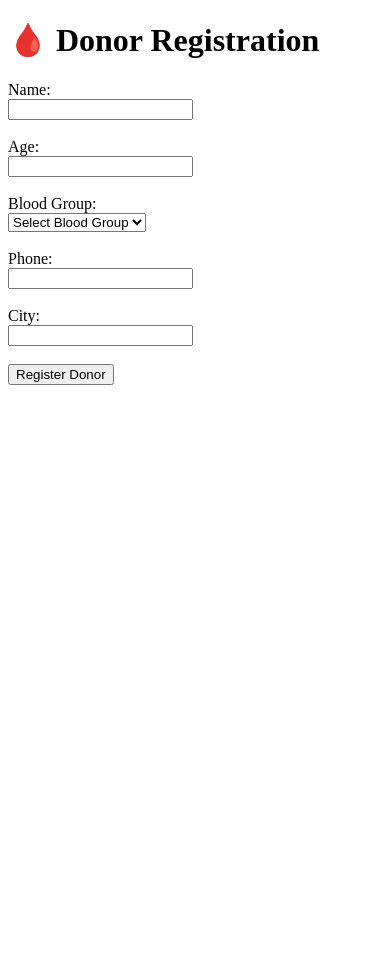
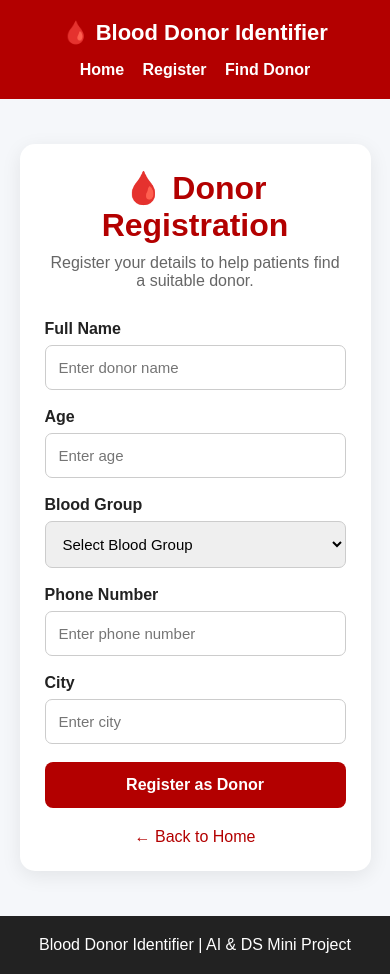
Before and after one commit to abinaya003-shinchan/blood-donor-identifier, a Flask app: page /register in a window 390 px wide. Before the commit the page ends 385 px from the top, so only its background shows below. Run offline with Flask 3, Linux system fonts and the light colour scheme.

Commit message:
Improve donor search UI

```diff
--- a/app.py
+++ b/app.py
@@ -3,6 +3,7 @@ from database.database import init_db, get_db_connection
 
 app = Flask(__name__)
 
+# Create database and table
 init_db()
 
 
@@ -36,5 +37,27 @@ def register():
     return render_template("register.html")
 
 
+@app.route("/search", methods=["GET", "POST"])
+def search():
+    donors = []
+
+    if request.method == "POST":
+        blood_group = request.form["blood_group"]
+        city = request.form["city"]
+
+        conn = get_db_connection()
+
+        donors = conn.execute("""
+            SELECT * FROM donors
+            WHERE blood_group = ?
+            AND city = ?
+            AND availability = 'Available'
+        """, (blood_group, city)).fetchall()
+
+        conn.close()
+
+    return render_template("search.html", donors=donors)
+
+
 if __name__ == "__main__":
     app.run(debug=True)
--- a/templates/register.html
+++ b/templates/register.html
@@ -1,42 +1,257 @@
 <!DOCTYPE html>
-<html>
+<html lang="en">
 <head>
-    <title>Register as Donor</title>
+    <meta charset="UTF-8">
+    <meta name="viewport" content="width=device-width, initial-scale=1.0">
+    <title>Register Donor | Blood Donor Identifier</title>
+
+    <style>
+        * {
+            box-sizing: border-box;
+            margin: 0;
+            padding: 0;
+            font-family: Arial, sans-serif;
+        }
+
+        body {
+            background: #f5f7fa;
+            color: #222;
+        }
+
+        header {
+            background: #b30000;
+            color: white;
+            padding: 20px 8%;
+            display: flex;
+            justify-content: space-between;
+            align-items: center;
+        }
+
+        header h2 {
+            font-size: 22px;
+        }
+
+        nav a {
+            color: white;
+            text-decoration: none;
+            margin-left: 20px;
+            font-weight: bold;
+        }
+
+        .container {
+            width: 90%;
+            max-width: 650px;
+            margin: 45px auto;
+        }
+
+        .form-card {
+            background: white;
+            padding: 35px;
+            border-radius: 15px;
+            box-shadow: 0 5px 20px rgba(0,0,0,0.08);
+        }
+
+        .form-card h1 {
+            text-align: center;
+            color: #b30000;
+            margin-bottom: 10px;
+        }
+
+        .form-card .subtitle {
+            text-align: center;
+            color: #666;
+            margin-bottom: 30px;
+        }
+
+        .form-group {
+            margin-bottom: 18px;
+        }
+
+        label {
+            display: block;
+            margin-bottom: 7px;
+            font-weight: bold;
+        }
+
+        input,
+        select {
+            width: 100%;
+            padding: 13px;
+            border: 1px solid #ccc;
+            border-radius: 7px;
+            font-size: 15px;
+        }
+
+        input:focus,
+        select:focus {
+            outline: none;
+            border-color: #b30000;
+        }
+
+        button {
+            width: 100%;
+            padding: 14px;
+            border: none;
+            border-radius: 8px;
+            background: #b30000;
+            color: white;
+            font-size: 16px;
+            font-weight: bold;
+            cursor: pointer;
+        }
+
+        button:hover {
+            background: #8f0000;
+        }
+
+        .back {
+            display: block;
+            text-align: center;
+            margin-top: 20px;
+            color: #b30000;
+            text-decoration: none;
+        }
+
+        footer {
+            text-align: center;
+            padding: 20px;
+            background: #222;
+            color: white;
+            margin-top: 40px;
+        }
+
+        @media (max-width: 600px) {
+            header {
+                flex-direction: column;
+                gap: 15px;
+            }
+
+            nav a {
+                margin: 0 7px;
+            }
+
+            .form-card {
+                padding: 25px;
+            }
+        }
+    </style>
 </head>
+
 <body>
 
-    <h1>🩸 Donor Registration</h1>
+<header>
 
-    <form method="POST" action="/register">
+    <h2>🩸 Blood Donor Identifier</h2>
 
-        <label>Name:</label><br>
-        <input type="text" name="name" required><br><br>
+    <nav>
+        <a href="/">Home</a>
+        <a href="/register">Register</a>
+        <a href="/search">Find Donor</a>
+    </nav>
 
-        <label>Age:</label><br>
-        <input type="number" name="age" min="18" required><br><br>
+</header>
 
-        <label>Blood Group:</label><br>
-        <select name="blood_group" required>
-            <option value="">Select Blood Group</option>
-            <option>A+</option>
-            <option>A-</option>
-            <option>B+</option>
-            <option>B-</option>
-            <option>AB+</option>
-            <option>AB-</option>
-            <option>O+</option>
-            <option>O-</option>
-        </select><br><br>
 
-        <label>Phone:</label><br>
-        <input type="tel" name="phone" required><br><br>
+<div class="container">
 
-        <label>City:</label><br>
-        <input type="text" name="city" required><br><br>
+    <div class="form-card">
 
-        <button type="submit">Register Donor</button>
+        <h1>🩸 Donor Registration</h1>
 
-    </form>
+        <p class="subtitle">
+            Register your details to help patients find a suitable donor.
+        </p>
+
+
+        <form method="POST" action="/register">
+
+            <div class="form-group">
+                <label>Full Name</label>
+                <input
+                    type="text"
+                    name="name"
+                    placeholder="Enter donor name"
+                    required
+                >
+            </div>
+
+
+            <div class="form-group">
+                <label>Age</label>
+                <input
+                    type="number"
+                    name="age"
+                    min="18"
+                    placeholder="Enter age"
+                    required
+                >
+            </div>
+
+
+            <div class="form-group">
+                <label>Blood Group</label>
+
+                <select name="blood_group" required>
+
+                    <option value="">Select Blood Group</option>
+                    <option value="A+">A+</option>
+                    <option value="A-">A-</option>
+                    <option value="B+">B+</option>
+                    <option value="B-">B-</option>
+                    <option value="AB+">AB+</option>
+                    <option value="AB-">AB-</option>
+                    <option value="O+">O+</option>
+                    <option value="O-">O-</option>
+
+                </select>
+            </div>
+
+
+            <div class="form-group">
+                <label>Phone Number</label>
+
+                <input
+                    type="tel"
+                    name="phone"
+                    placeholder="Enter phone number"
+                    pattern="[0-9]{10}"
+                    maxlength="10"
+                    required
+                >
+            </div>
+
+
+            <div class="form-group">
+                <label>City</label>
+
+                <input
+                    type="text"
+                    name="city"
+                    placeholder="Enter city"
+                    required
+                >
+            </div>
+
+
+            <button type="submit">
+                Register as Donor
+            </button>
+
+        </form>
+
+
+        <a href="/" class="back">
+            ← Back to Home
+        </a>
+
+    </div>
+
+</div>
+
+
+<footer>
+    <p>Blood Donor Identifier | AI & DS Mini Project</p>
+</footer>
 
 </body>
 </html>
```
Also changed, not shown: templates/search.html (added, +359 -0 lines).
